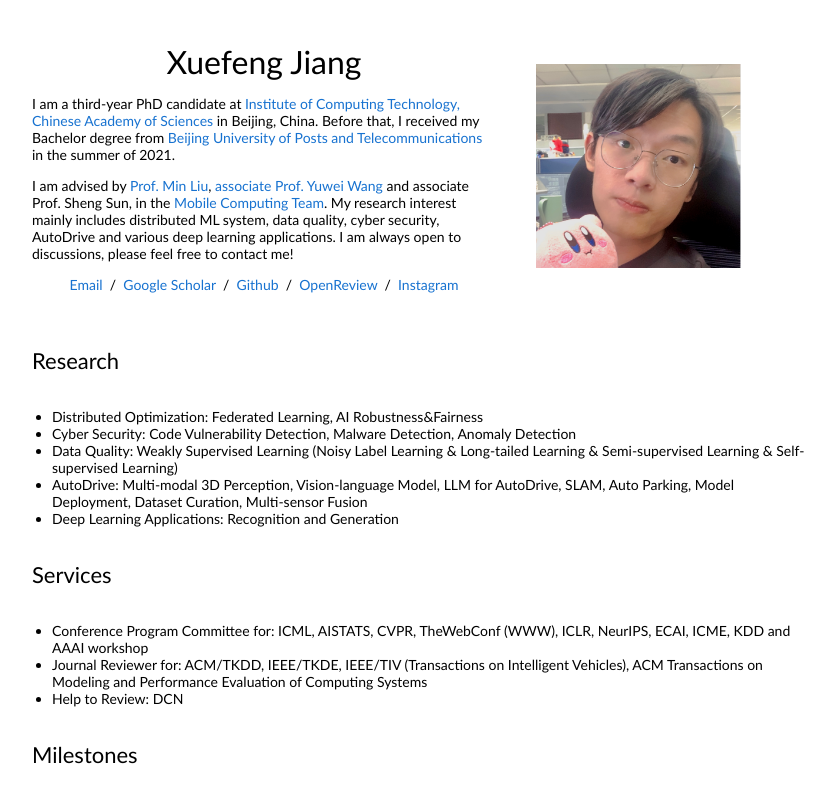
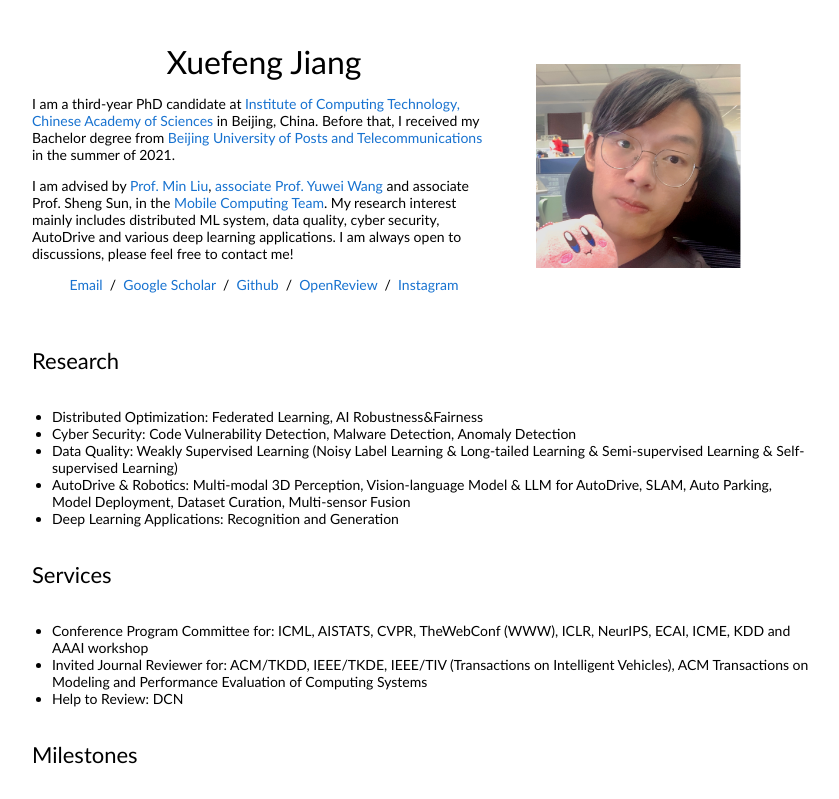
Before and after one commit to Sprinter1999/website, a plain HTML site: page index.html in a window 1280 px wide. Shown: the top 799 px of the page, without its empty margins (228-1067 px from the left). Drawn offline with Linux system fonts and the light colour scheme.

Commit message:
Update index.html

```diff
--- a/index.html
+++ b/index.html
@@ -23,7 +23,7 @@
               <p>I am a third-year PhD candidate at <a href="http://www.ict.ac.cn/">Institute of Computing Technology, Chinese Academy of Sciences</a> in Beijing, China. Before that, I received my Bachelor degree from <a href="https://www.bupt.edu.cn/">Beijing University of Posts and Telecommunications</a> in the summer of 2021.
               </p>
               <p>
-                I am advised by <a href="http://www.ict.cas.cn/sourcedb_2018_ict_cas/cn/jssrck/200909/t20090917_2496676.html">Prof. Min Liu</a>, <a href="https://ict-ywwang.github.io/">associate Prof. Yuwei Wang</a> and associate Prof. Sheng Sun, in the <a href="https://sprinter1999.github.io/ICT-MobileComputingTeam">Mobile Computing Team</a>. My research interest mainly includes distributed ML system, data quality, cyber security, AutoDrive and various deep learning applications. I am always open to discussions, please feel free to contact me!
+                I am advised by <a href="https://ict.cas.cn/sourcedb/cn/jssrck/200909/t20090917_2496676.html">Prof. Min Liu</a>, <a href="https://ict-ywwang.github.io/">associate Prof. Yuwei Wang</a> and associate Prof. Sheng Sun, in the <a href="https://sprinter1999.github.io/ICT-MobileComputingTeam">Mobile Computing Team</a>. My research interest mainly includes distributed ML system, data quality, cyber security, AutoDrive and various deep learning applications. I am always open to discussions, please feel free to contact me!
               </p>
               <p style="text-align:center">
                 <a href="mailto:jiangxuefeng21b@ict.ac.cn">Email</a> &nbsp/&nbsp
@@ -56,7 +56,7 @@
               <li>Distributed Optimization: Federated Learning, AI Robustness&Fairness</li>
               <li>Cyber Security: Code Vulnerability Detection, Malware Detection, Anomaly Detection</li>
               <li>Data Quality: Weakly Supervised Learning (Noisy Label Learning & Long-tailed Learning & Semi-supervised Learning & Self-supervised Learning) </li>
-              <li>AutoDrive: Multi-modal 3D Perception, Vision-language Model, LLM for AutoDrive, SLAM, Auto Parking, Model Deployment, Dataset Curation, Multi-sensor Fusion</li>
+              <li>AutoDrive & Robotics: Multi-modal 3D Perception, Vision-language Model & LLM for AutoDrive, SLAM, Auto Parking, Model Deployment, Dataset Curation, Multi-sensor Fusion</li>
               <li>Deep Learning Applications: Recognition and Generation </li>
             </ul>
           </tr>
@@ -74,7 +74,7 @@
           <tr>
             <ul>
               <li>Conference Program Committee for: ICML, AISTATS, CVPR, TheWebConf (WWW), ICLR, NeurIPS, ECAI, ICME, KDD and AAAI workshop</li>
-              <li>Journal Reviewer for: ACM/TKDD, IEEE/TKDE, IEEE/TIV (Transactions on Intelligent Vehicles), ACM Transactions on Modeling and Performance Evaluation of Computing Systems</li>
+              <li>Invited Journal Reviewer for: ACM/TKDD, IEEE/TKDE, IEEE/TIV (Transactions on Intelligent Vehicles), ACM Transactions on Modeling and Performance Evaluation of Computing Systems</li>
               <li>Help to Review: DCN</li>
             </ul>
           </tr>
```
